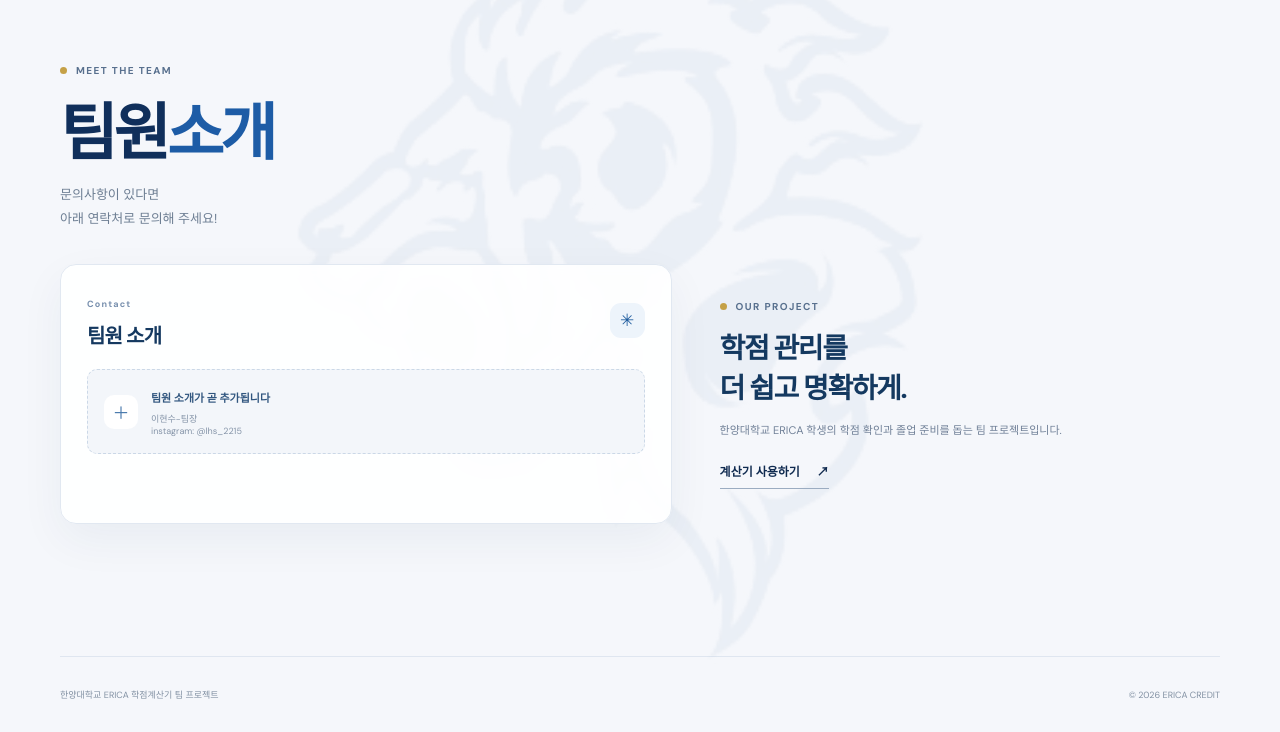
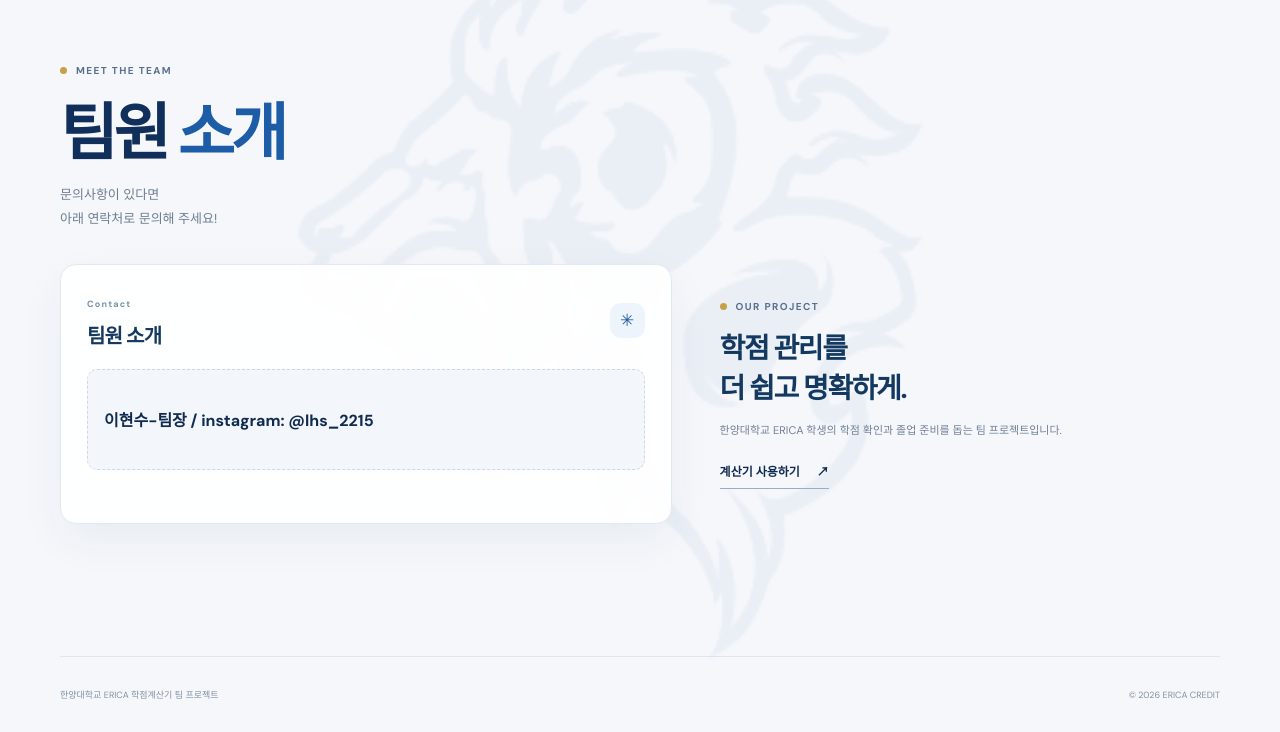
Before and after one commit to lhs2215/team-project_khg-lhs, a plain HTML site: page Contact.html in a window 1280 px wide. Shown: the part 106-838 px from the top of the page. Drawn offline with Linux system fonts and the light colour scheme.

Commit message:
소개에 이름과 연락처 넣기

```diff
--- a/Contact.html
+++ b/Contact.html
@@ -11,8 +11,8 @@
 <body>
   <header class="site-header"><a class="brand" href="index.html" aria-label="ERICA 학점계산기 홈"><img class="brand-logo" src="erica-logo.png" alt="한양대학교 ERICA"><span class="brand-caption">학점계산기</span></a><nav class="main-nav" aria-label="주요 메뉴"><a href="index.html">Home</a><a href="Residential.html">Residential</a><a class="active" href="Contact.html" aria-current="page">Contact</a></nav></header>
   <main class="page-shell">
-    <section class="page-hero section-shell reveal"><div class="eyebrow"><span class="eyebrow-dot"></span> MEET THE TEAM</div><h1>팀원<span class="title-accent">소개</span></h1><p>문의사항이 있다면<br>아래 연락처로 문의해 주세요!</p></section>
-    <section class="section-shell contact-content reveal"><div class="panel contact-panel"><div class="panel-heading"><div><span class="panel-kicker">Contact</span><h2>팀원 소개</h2></div><span class="panel-icon">✳</span></div><p class="panel-description"></p><div class="contact-placeholder"><span class="placeholder-mark">＋</span><div><b>팀원 소개가 곧 추가됩니다</b><p>이현수-팀장<br>instagram: @lhs_2215</p></div></div></div><div class="contact-side"><div class="eyebrow"><span class="eyebrow-dot"></span> OUR PROJECT</div><h2>학점 관리를<br>더 쉽고 명확하게.</h2><p>한양대학교 ERICA 학생의 학점 확인과 졸업 준비를 돕는 팀 프로젝트입니다.</p><a class="inline-link" href="index.html">계산기 사용하기 <span>↗</span></a></div></section>
+    <section class="page-hero section-shell reveal"><div class="eyebrow"><span class="eyebrow-dot"></span> MEET THE TEAM</div><h1>팀원 <span class="title-accent">소개</span></h1><p>문의사항이 있다면<br>아래 연락처로 문의해 주세요!</p></section>
+    <section class="section-shell contact-content reveal"><div class="panel contact-panel"><div class="panel-heading"><div><span class="panel-kicker">Contact</span><h2>팀원 소개</h2></div><span class="panel-icon">✳</span></div><p class="panel-description"></p><div class="contact-placeholder"></span><h4>이현수-팀장 / <span>instagram: @lhs_2215</h4></span></div></div><div class="contact-side"><div class="eyebrow"><span class="eyebrow-dot"></span> OUR PROJECT</div><h2>학점 관리를<br>더 쉽고 명확하게.</h2><p>한양대학교 ERICA 학생의 학점 확인과 졸업 준비를 돕는 팀 프로젝트입니다.</p><a class="inline-link" href="index.html">계산기 사용하기 <span>↗</span></a></div></section>
   </main>
   <footer class="site-footer section-shell"><span>한양대학교 ERICA 학점계산기 팀 프로젝트</span><span>© 2026 ERICA CREDIT</span></footer>
 </body>
```
